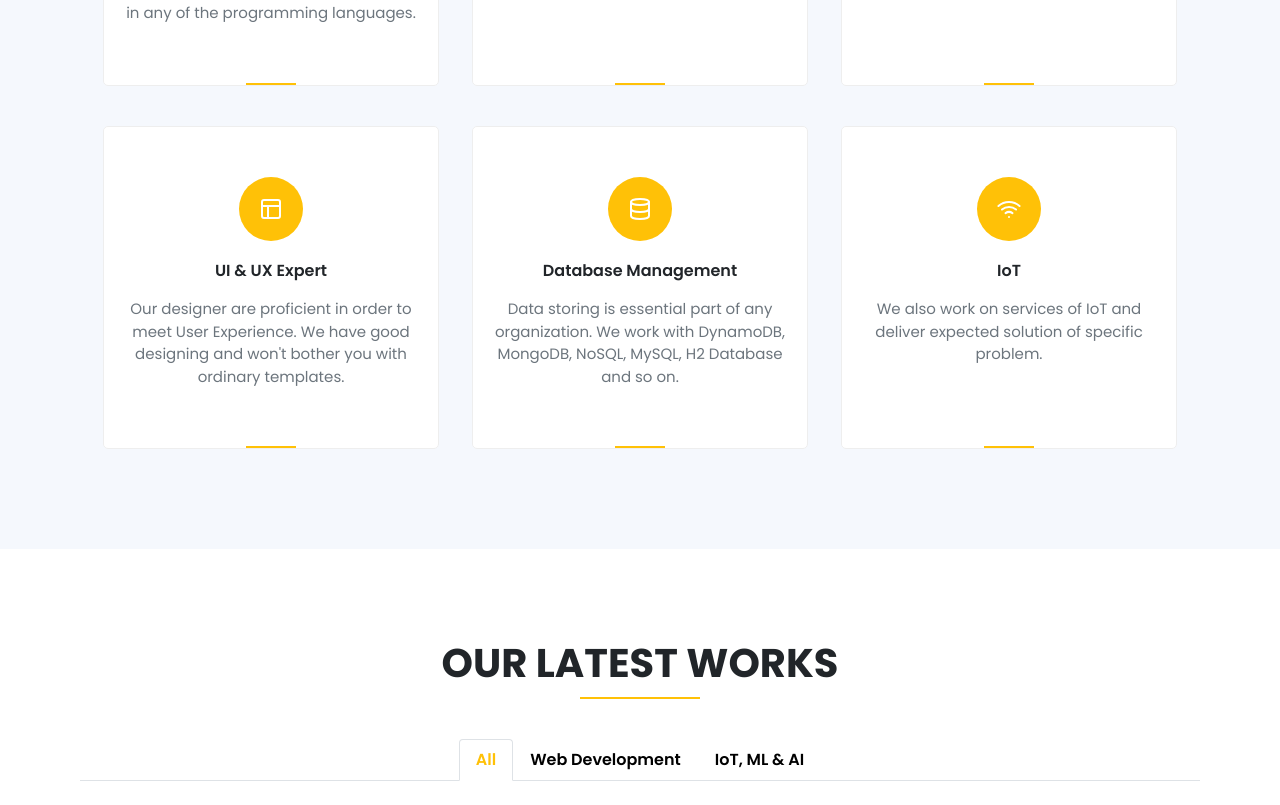
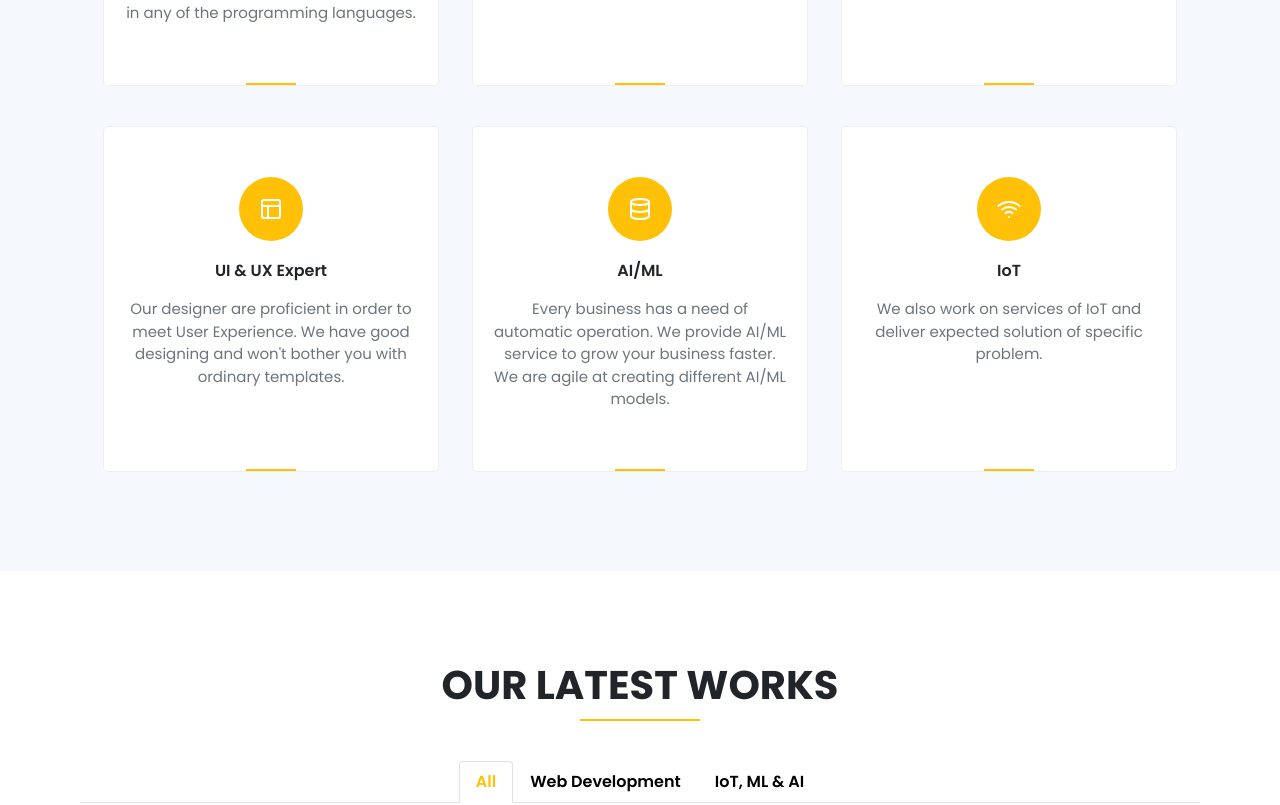
Before and after one commit to HarshSBhatt/HarshSBhatt.github.io, a React (Create React App) app: page / in a window 1280 px wide. Shown: the part 1260-2065 px from the top of the page. Built offline with nearby package versions, Linux system fonts and the light colour scheme.

Commit message:
Design changes

```diff
--- a/src/components/about.js
+++ b/src/components/about.js
@@ -1,52 +1,62 @@
-import React from 'react';
-import { infos } from './information/information'
+import React from "react";
+import { infos } from "./information/information";
 
 function About() {
-
   return (
     <section id="about" className="about-wrapper">
       <div className="about-row">
         <div className="section-title">
           <h1 data-aos="fade-down">About Us</h1>
-                    <p data-aos="fade-up">Information about us</p>
+          <p data-aos="fade-up">Who are we?</p>
         </div>
       </div>
       <div className="info-wrapper">
-                {infos.map(({ id, src, download, name, interest, description, pd, social_handle }) => (
+        {infos.map(
+          ({
+            id,
+            src,
+            download,
+            name,
+            interest,
+            description,
+            pd,
+            social_handle,
+          }) => (
             <div className={`info${id % 2}`} key={id}>
               <div className="image">
-                            <img src={src} height={400} alt="erorr" data-aos='zoom-in' />
-                            <a data-aos='fade-up' href={download} download>Download CV</a>
+                <img src={src} height={400} alt="erorr" data-aos="zoom-in" />
+                <a data-aos="fade-up" href={download} download>
+                  Download CV
+                </a>
               </div>
-                        <div className="text" data-aos='fade-up'>
+              <div className="text" data-aos="fade-up">
                 <h4>I'm {name}</h4>
                 <h6>
                   <strong>Interest</strong> {interest}
                 </h6>
                 <p>{description}</p>
-                            <div className='detail_info'>{
-                                pd.map((data, key) => (
-                                    <div className='list' key={key}>
+                <div className="detail_info">
+                  {pd.map((data, key) => (
+                    <div className="list" key={key}>
                       <label data-aos="flip-down">{Object.keys(data)}</label>
                       <p data-aos="zoom-in">{Object.values(data)}</p>
                     </div>
                   ))}
-                                <div className='social-links'>
-                                    {
-                                        social_handle.map((handle, key) => (
-                                            handle.link !== '#' &&
-                                            <a data-aos='zoom-in' key={key} href={handle.link}>
-                                                <div className={handle.name}>
-                                                    {handle.icon}
-                                                </div>
+                  <div className="social-links">
+                    {social_handle.map(
+                      (handle, key) =>
+                        handle.link !== "#" && (
+                          <a data-aos="zoom-in" key={key} href={handle.link}>
+                            <div className={handle.name}>{handle.icon}</div>
                           </a>
-                                        ))
-                                    }
+                        )
+                    )}
                   </div>
                 </div>
               </div>
             </div>
-                ))}
+          )
+        )}
       </div>
     </section>
   );
--- a/src/components/information/information.js
+++ b/src/components/information/information.js
@@ -114,7 +114,7 @@ export const infos = [
     name: "Jigar Patel",
     interest: "Data Science, AI, ML, IoT, Python Programming",
     description:
-      "Hey! I'm a Computer Engineer and Freelancer. I have good knowledge of Data Science, IoT and many other fields.",
+      "I'm a Computer Engineer keen in various fields such as Data Analysis, IoT, AI/ML and Model Training.",
     //* pd -> personal data
     pd: [
       {
@@ -167,7 +167,7 @@ export const infos = [
     interest:
       "Data Science, UI/UX Designing, Web Development, Python Programming",
     description:
-      "Hello! I'm a Computer Engineer. I have good knowledge of Web & Mobile app Development, Web Designing and many other fields.",
+      "I'm an App Developer having exceptional knowledge in Mobile and Web Technologies and its different frameworks.",
     //* pd -> personal data
     pd: [
       {
--- a/src/components/information/our_service.js
+++ b/src/components/information/our_service.js
@@ -1,36 +1,53 @@
-import React from 'react'
-import { Monitor, Layout, Terminal, Cloud, Database, Wifi } from 'react-feather'
+import React from "react";
+import {
+  Monitor,
+  Layout,
+  Terminal,
+  Cloud,
+  Database,
+  Wifi,
+} from "react-feather";
 
 export const our_services = [
   {
     icon: <Terminal />,
-        title: 'Algorithm & Data Structure',
-        desc: 'We as a team have a proficiency in designing and developing optimised and easy to implement algorithm. We are here for you to develop algorithm in any of the programming languages.'
+    title: "Algorithm & Data Structure",
+    desc:
+      "We as a team have a proficiency in designing and developing optimised and easy to implement algorithm. We are here for you to develop algorithm in any of the programming languages.",
   },
   {
     icon: <Cloud />,
-        title: 'Cloud Computing',
-        desc: 'Nowadays Cloud has become more common and handy. Our team is here to provide all the necessary solution related to cloud. Get in touch with us!'
+    title: "Cloud Computing",
+    desc:
+      "Nowadays Cloud has become more common and handy. Our team is here to provide all the necessary solution related to cloud. Get in touch with us!",
   },
   {
     icon: <Monitor />,
-        title: 'Web Development',
-        desc: 'We are here to solve all your web related problems. We are expert in creating Web Application in ReactJS.'
+    title: "Web Development",
+    desc:
+      "We are here to solve all your web related problems. We are expert in creating Web Application in ReactJS.",
   },
   {
     icon: <Layout />,
-        title: 'UI & UX Expert',
-        desc: 'Our designer are proficient in order to meet User Experience. We have good designing and won\'t bother you with ordinary templates.'
+    title: "UI & UX Expert",
+    desc:
+      "Our designer are proficient in order to meet User Experience. We have good designing and won't bother you with ordinary templates.",
   },
+  // {
+  //     icon: <Database />,
+  //     title: 'Database Management',
+  //     desc: 'Data storing is essential part of any organization. We work with DynamoDB, MongoDB, NoSQL, MySQL, H2 Database and so on.'
+  // },
   {
     icon: <Database />,
-        title: 'Database Management',
-        desc: 'Data storing is essential part of any organization. We work with DynamoDB, MongoDB, NoSQL, MySQL, H2 Database and so on.'
+    title: "AI/ML",
+    desc:
+      "Every business has a need of automatic operation. We provide AI/ML service to grow your business faster. We are agile at creating different AI/ML models.",
   },
   {
     icon: <Wifi />,
-        title: 'IoT',
-        desc: 'We also work on services of IoT and deliver expected solution of specific problem.'
-    }
-
-]
+    title: "IoT",
+    desc:
+      "We also work on services of IoT and deliver expected solution of specific problem.",
+  },
+];
--- a/src/components/information/works.js
+++ b/src/components/information/works.js
@@ -62,7 +62,7 @@ export const works = [
   },
   {
     img: "/portfolio/visualization.jpg",
-    title: "Sorting Visualization",
+    title: "Sorting Algorithms for Large files",
     target: ["all", "webapp", "ai"],
   },
   {
```
Lines whose indentation alone changed are shown as unchanged.
